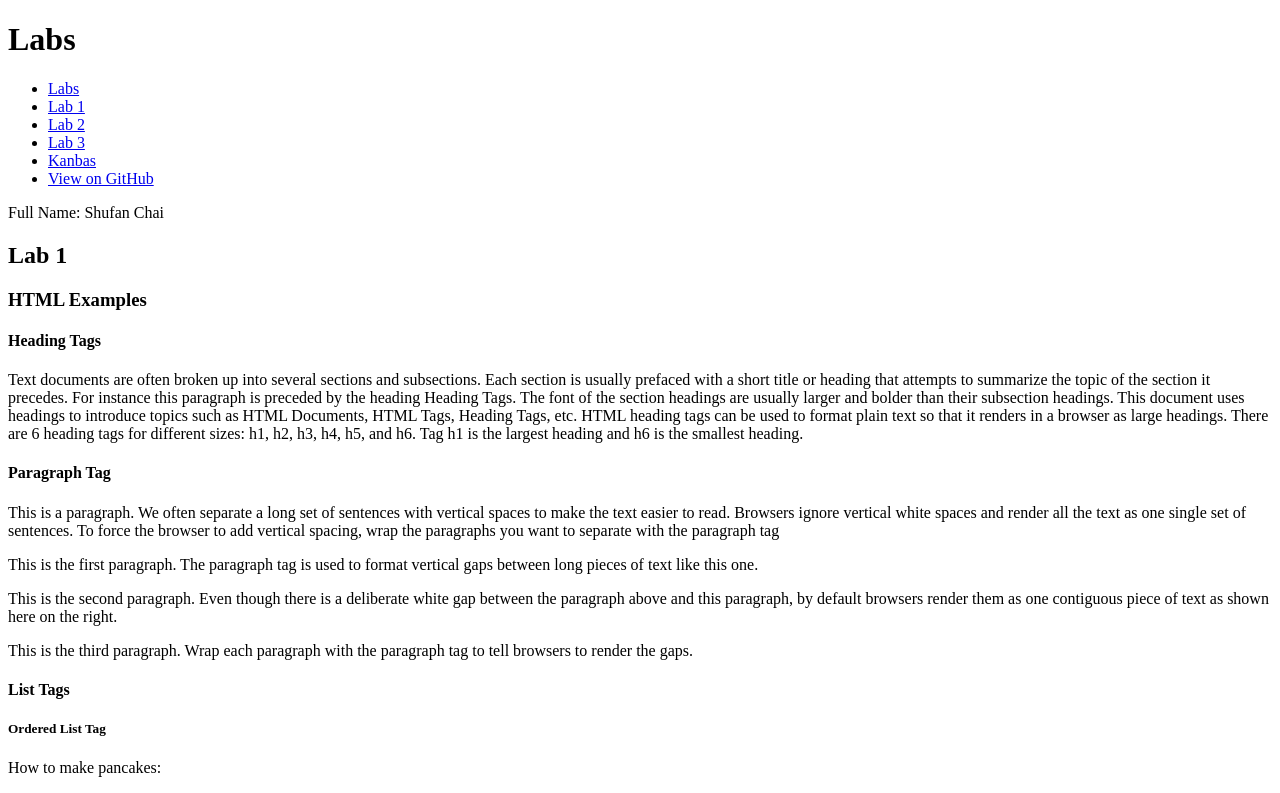
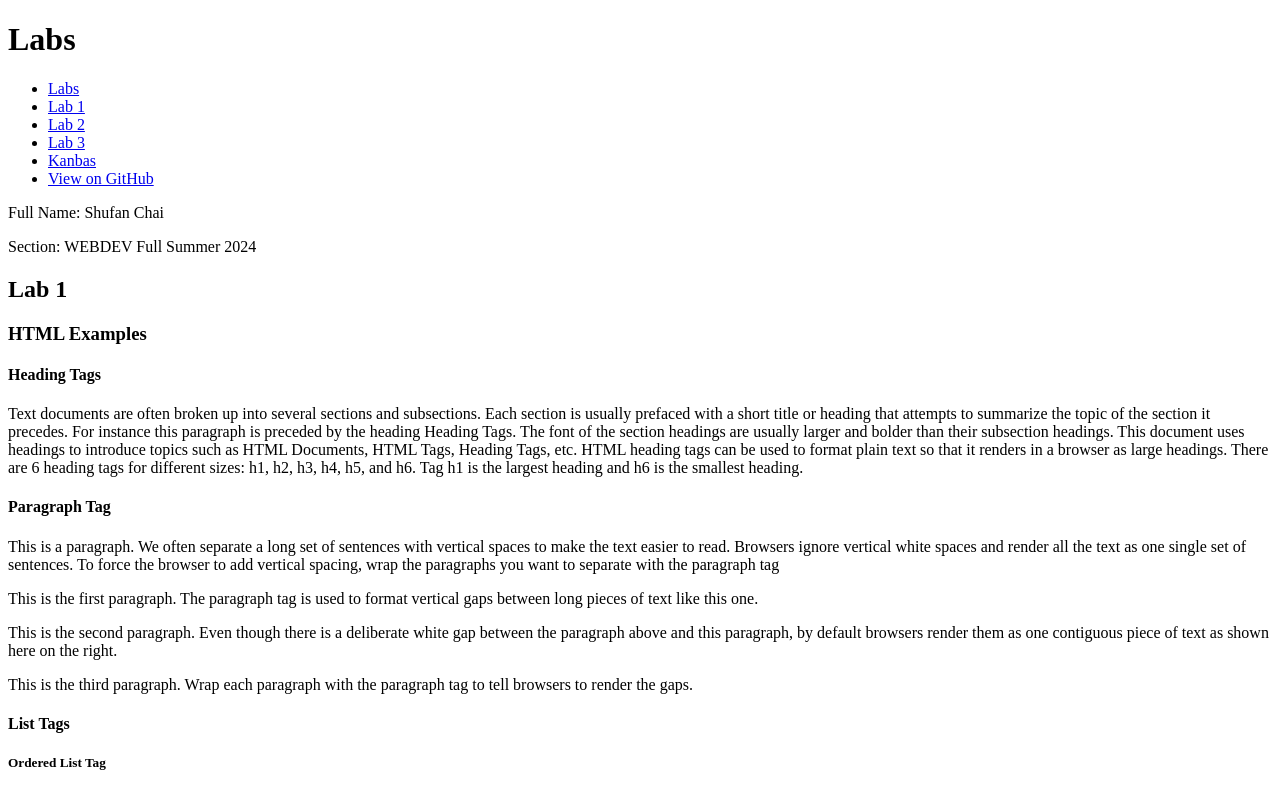
Before and after one commit to shufanfan/kanbas-react-web-app, a React (Create React App) app: page /#/Labs/Lab1 in a window 1280 px wide. Shown: the top 793 px of the page. Built offline with nearby package versions, Linux system fonts and the light colour scheme.

Commit message:
first update

```diff
--- a/src/Labs/TOC.tsx
+++ b/src/Labs/TOC.tsx
@@ -37,6 +37,7 @@ export default function TOC() {
         </li>
       </ul>
       <p>Full Name: Shufan Chai</p>
+      <p>Section: WEBDEV Full Summer 2024</p>
     </div>
   );
 }
```
